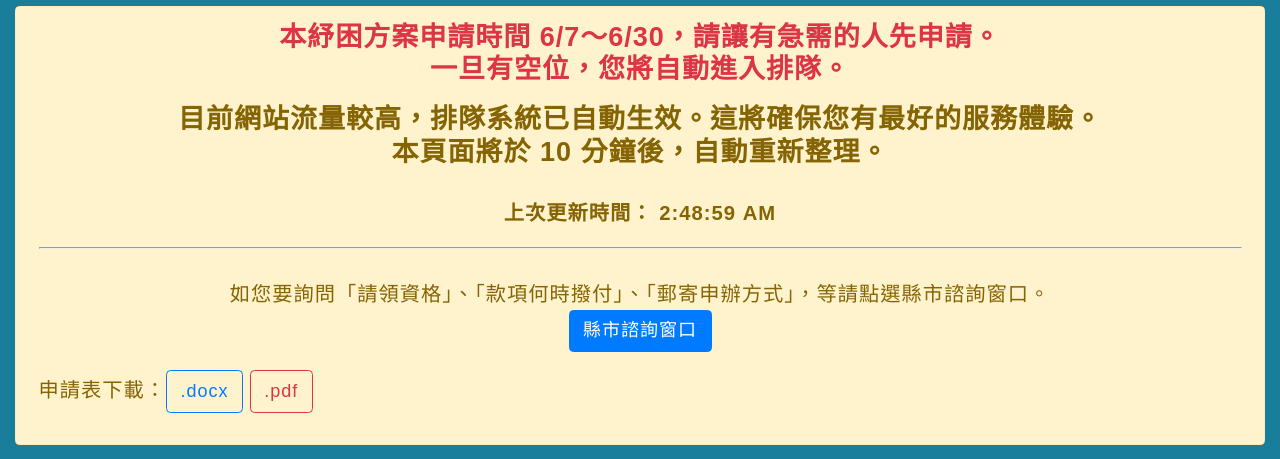
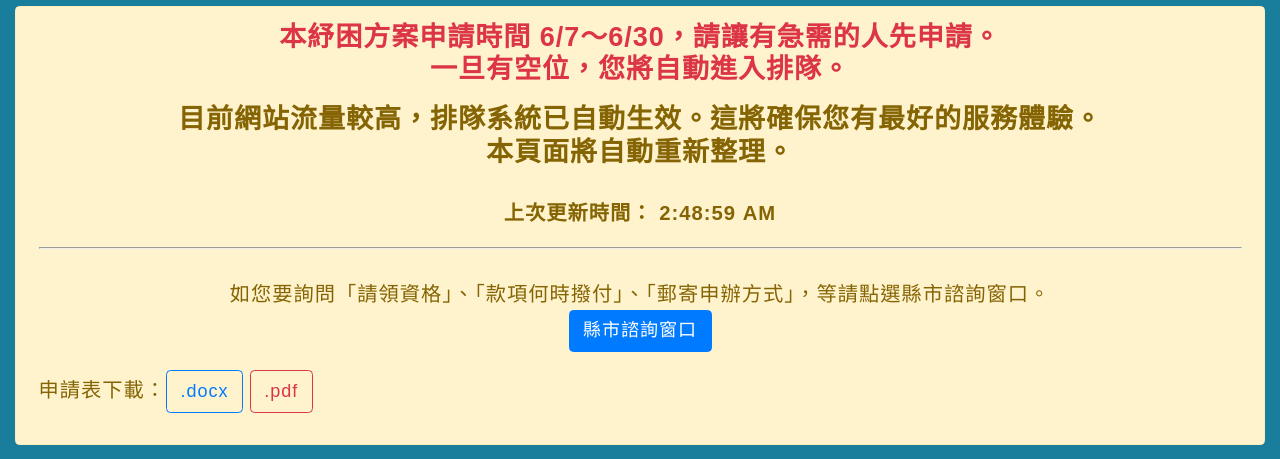
Before and after one commit to PDIS/1957.gov.tw, a plain HTML site: page index.html in a window 1280 px wide. Shown: the part 86-545 px from the top of the page. Drawn offline with Linux system fonts and the light colour scheme.

Commit message:
Update index.html

```diff
--- a/index.html
+++ b/index.html
@@ -1,6 +1,6 @@
 <!DOCTYPE html> <html lang=zh-Hant-TW> <meta charset=utf-8>
 <meta name=viewport content="width=device-width, initial-scale=1, shrink-to-fit=no">
-<meta http-equiv="refresh" content='600; url="https://1957.gov.tw/eip/"'>
+<meta http-equiv="refresh" content='1; url="https://1957.gov.tw/eip/"'>
 <meta http-equiv=X-UA-Compatible content="ie=edge">
 <title>110年度因應疫情擴大急難紓困線上申辦系統-衛生福利部</title>
 <meta name=copyright content=本網頁著作權屬「衛生福利部」>
@@ -47,7 +47,7 @@
 
               <p>
                 <strong>
-本頁面將於 10 分鐘後，自動重新整理。
+本頁面將自動重新整理。
                 </strong>
               </p>
 
```
